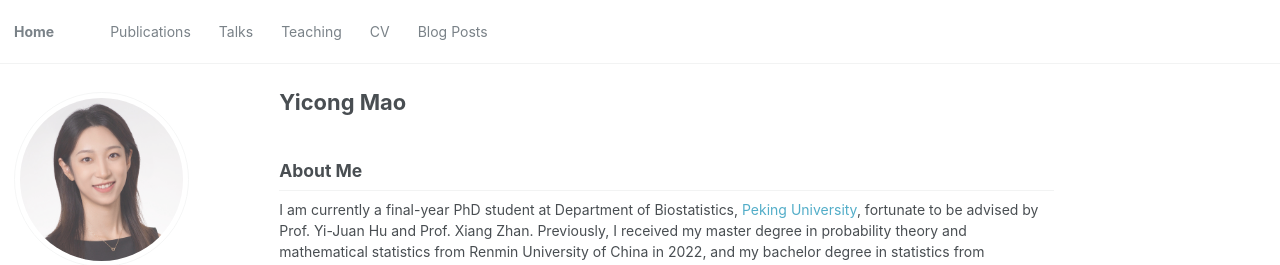
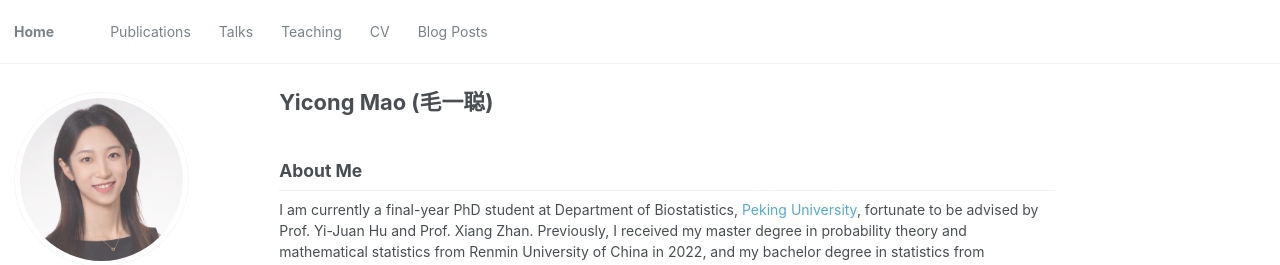
Before and after one commit to Yicong1225/Yicong1225.github.io, a Jekyll site: the page built from _pages/about.md, in a window 1280 px wide. Shown: the top 265 px of the page. Built offline with Jekyll 4.4.1, drawn with Linux system fonts in a browser that asks for light colours; some web fonts are replaced.

```diff
--- a/_pages/about.md
+++ b/_pages/about.md
@@ -1,6 +1,6 @@
 ---
 permalink: /
-title: "Yicong Mao"
+title: "Yicong Mao (毛一聪)"
 excerpt: "About me"
 author_profile: true
 redirect_from:
```
